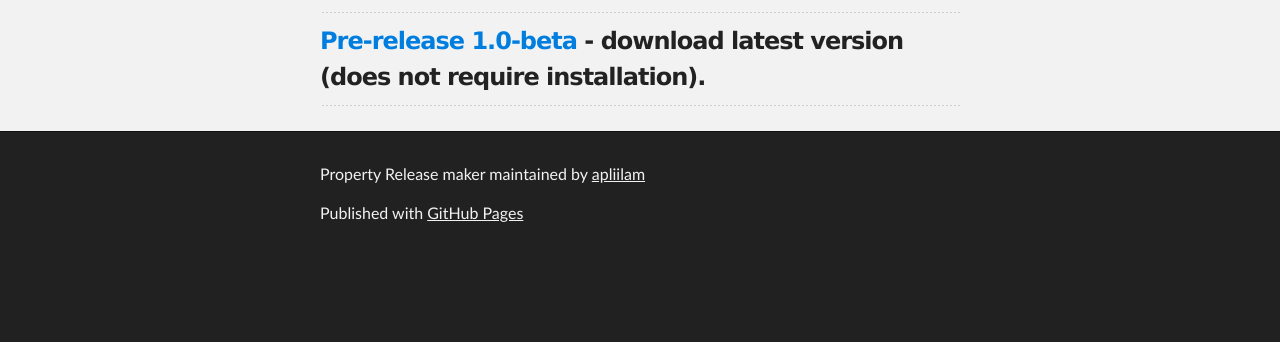
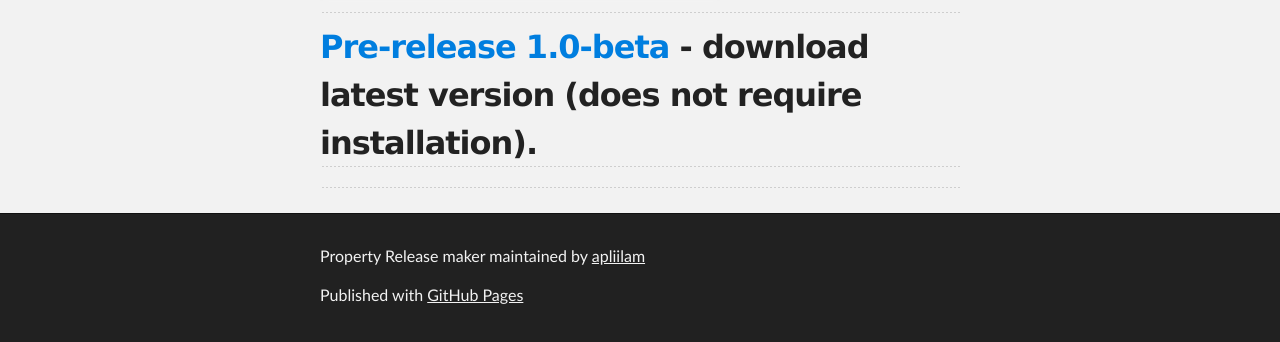
Before and after one commit to apliilam/PRM, a plain HTML site: page index.html in a window 1280 px wide. Shown: the part 563-905 px from the top of the page. Before the commit the page ends 823 px from the top, so only its background shows below. Drawn offline with Linux system fonts and the light colour scheme.

Commit message:
Update index.html

```diff
--- a/index.html
+++ b/index.html
@@ -39,7 +39,7 @@
 <a id="welcome-to-github" class="anchor" href="#welcome-to-github" aria-hidden="true"><span aria-hidden="true" class="octicon octicon-link"></span></a>Welcome to GitHub.</h2>
 -->
   <hr>
-  <h3>
+  <h2>
   <a id="pre-release-10-beta---download-latest-version" class="anchor" href="#pre-release-10-beta---download-latest-version" aria-hidden="true"><span aria-hidden="true" class="octicon octicon-link"></span></a><a href="https://github.com/apliilam/PRM/releases/download/v1.0-beta/PR_Maker_1.0_beta.zip">Pre-release 1.0-beta</a> - download latest version (does not require installation).</h3>
   <hr>
 
```
